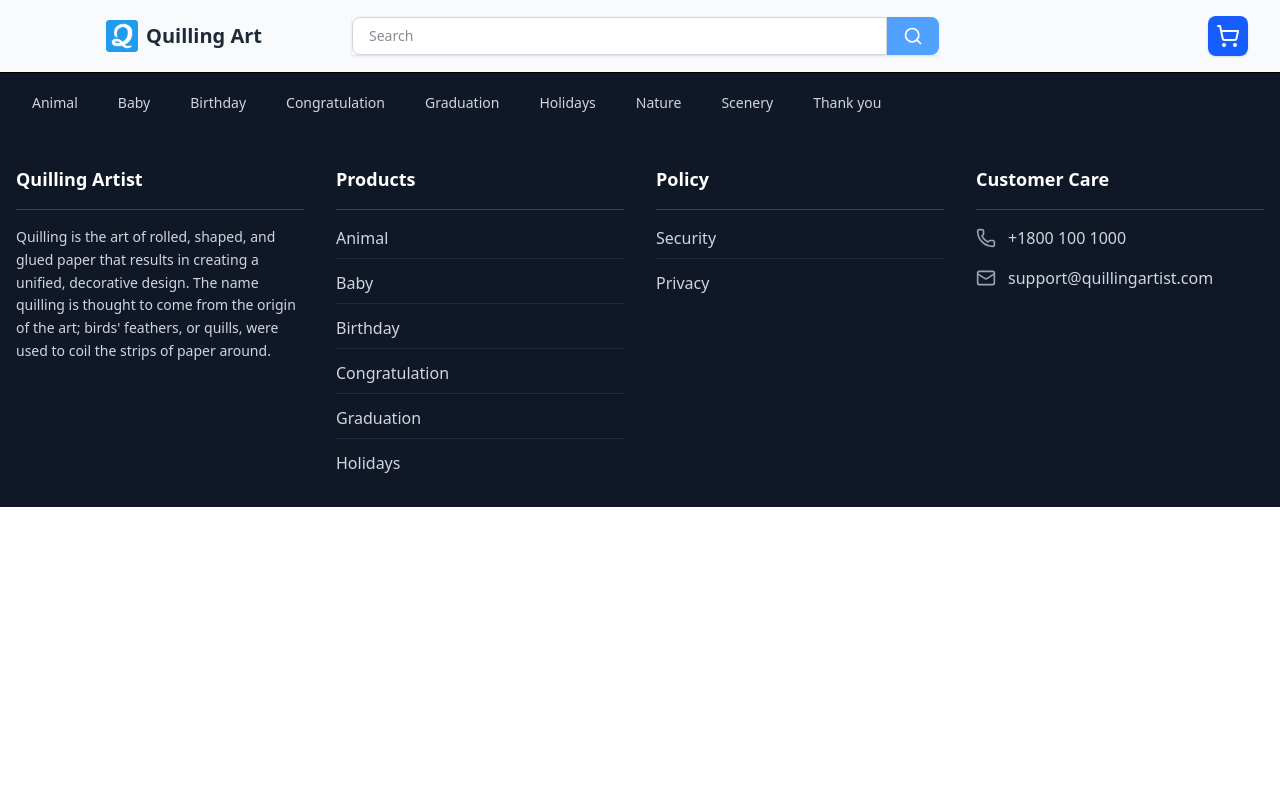
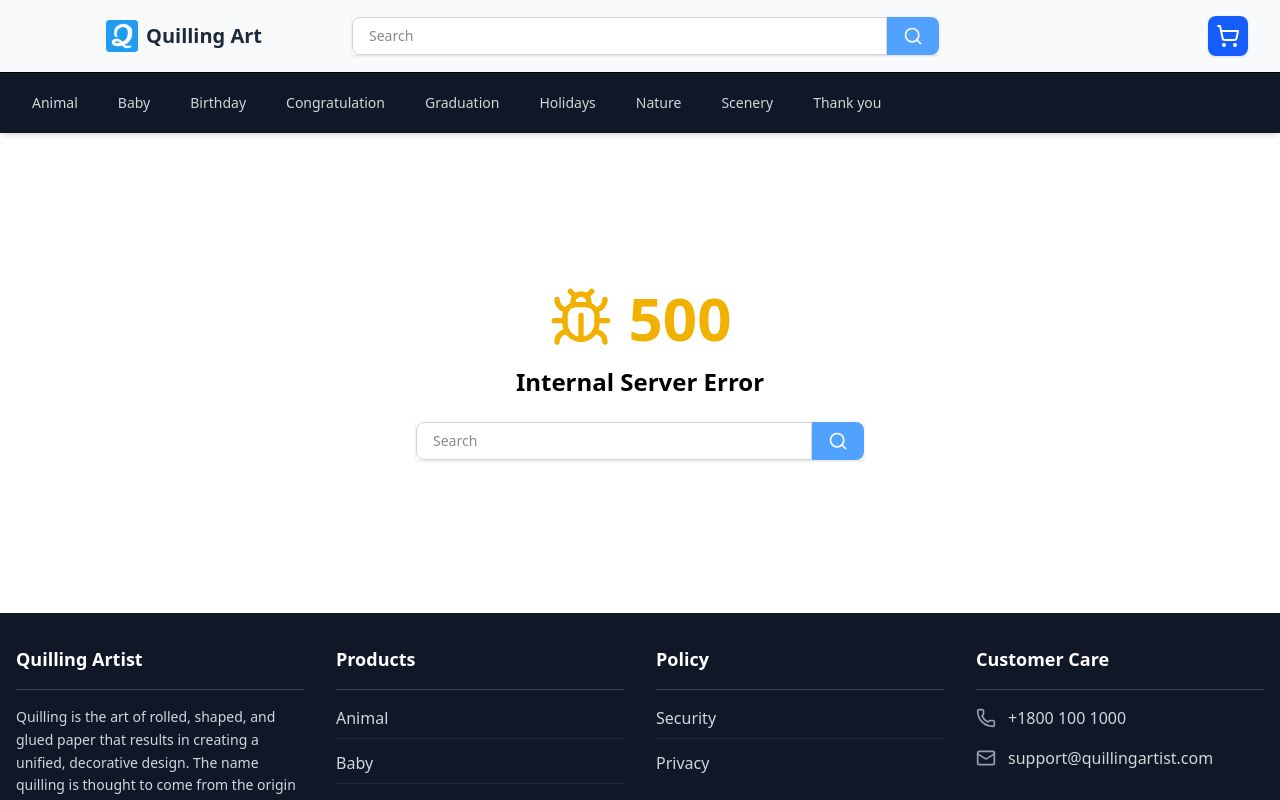
Before and after one commit to gmai2006/quillingartistv2, a React (Vite) app: page /500 in a window 1280 px wide. Shown: the top 800 px of the page. Built offline with nearby package versions, Linux system fonts and the light colour scheme.

Commit message:
500 page

```diff
--- a/src/App.jsx
+++ b/src/App.jsx
@@ -63,9 +63,8 @@ const App = () => {
           <Route path="privacy" element={<Privacy />} />
           <Route path="term" element={<TermUse />} />
           <Route path="security" element={<Security />} />
-
+          <Route path="500" element={<InternalServerErrorView />} />
           {/*
-          <Route path="500" element={<InternalServerErrorView />} />
           <Route path="searchResult" element={<SearchResult allproducts={products} searchData={searchData} />} /> */}
           <Route element={<NotFoundView />} />
         </Routes>
--- a/src/pages/500.jsx
+++ b/src/pages/500.jsx
@@ -1,20 +1,25 @@
 import React, { lazy } from "react";
-import { ReactComponent as IconBugFill } from "bootstrap-icons/icons/bug-fill.svg";
-const Search = lazy(() => import("../../components/Search"));
+import { Bug } from "lucide-react";
+
+const Search = lazy(() => import("../components/Search"));
 
 export default function InternalServerErrorView() {
   return (
-    <div className="container text-center p-5">
-      <div className="display-1">
-        <IconBugFill className="i-va text-warning" />
-        500
+    <div className="min-h-[60vh] flex flex-col items-center justify-center text-center px-6 py-16">
+
+      <div className="flex items-center gap-4 text-yellow-500 mb-4">
+        <Bug className="w-16 h-16" />
+        <span className="text-6xl font-bold">500</span>
       </div>
-      <h1 className="mb-3">Internal Server Error</h1>
-      <div className="row justify-content-md-center">
-        <div className="col-md-6">
-          <Search />
-        </div>
+
+      <h1 className="text-2xl font-semibold mb-6">
+        Internal Server Error
+      </h1>
+
+      <div className="w-full max-w-md">
+        <Search />
       </div>
+
     </div>
   );
 }
```
